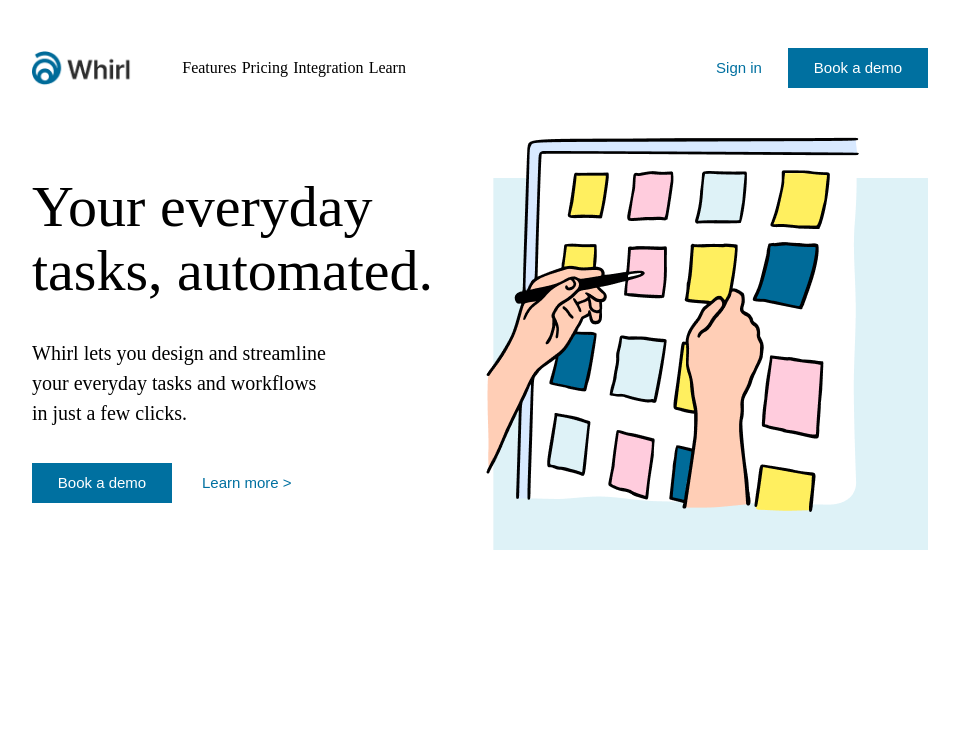
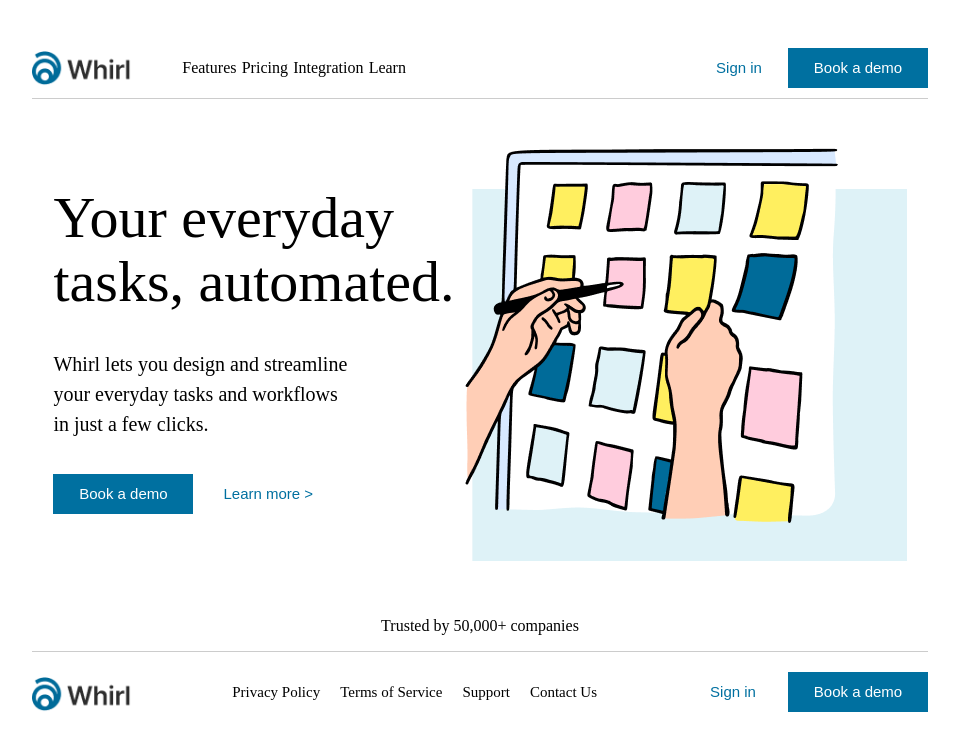
Before and after one commit to pay4ok-exe/Whirl, a plain HTML site: page index.html in a window 1280 px wide. Shown: the whole page, without its empty margins (160-1119 px from the left). Drawn offline with Linux system fonts and the light colour scheme.

Commit message:
Added Footer

```diff
--- a/index.html
+++ b/index.html
@@ -44,15 +44,33 @@
             <img src="./assets/feature.png"/>
         </section>
 
+
         <section class="pricing-container">
+            <p>Trusted by 50,000+ companies</p>
+            <div class="supporters">
 
+            </div>
         </section>
 
     </main>
 
     <footer>
+        <div class="footer-logo">
+            <img class="logo" src="./assets/logo.png" alt="Footer Logo"/>
+        </div>
+        <div class="footer-navbar">
+            <div class="footer-nav-actions">
+                <a href="#">Privacy Policy</a>
+                <a href="#">Terms of Service</a>
+                <a href="#">Support</a>
+                <a href="#">Contact Us</a>
+            </div>
 
-
+            <div class="footer-btns">
+                <button class="signBtn">Sign in</button>
+                <button class="demoBtn">Book a demo</button>
+            </div>
+        </div>
     </footer>
 
     <script>
--- a/style.css
+++ b/style.css
@@ -2,7 +2,7 @@ body{
     margin: 0;
     padding: 0;
     box-sizing: border-box;
-    padding: 3rem 12rem;
+    padding: 3rem 12rem 1rem 12rem;
     height: 100vh;
     width: 100vw;
     font-family: 'Times New Roman', Courier, sans-serif;
@@ -11,6 +11,8 @@ body{
 header{
     display: flex;
     align-items: center;
+    padding: 0 0 10px 0;
+    border-bottom: 1px solid #ccc;
     /* width: 100%; */
 }
 
@@ -66,9 +68,50 @@ header{
     line-height: 24px;
 }
 
+footer{
+    display: flex;
+    justify-content: space-between;
+    align-items: flex-end;
+    padding: 20px 0 0 0;
+    border-top: 1px solid #ccc;
+}
+
+.footer-logo{
+    height: 35px;
+    margin-right: 50px;
+}
+
+.footer-navbar{
+    display: flex;
+    flex: 1;
+    justify-content: space-between;
+    align-items: center;
+}
+
+.footer-nav-actions{
+    display: flex;
+    gap: 20px;
+}
+
+.footer-nav-actions a{
+    text-decoration: none;
+    cursor: pointer;
+    font-family: inherit;
+    font-size: 15px;
+    color: black;
+}
+
+.footer-btns{
+    display: flex;
+    gap: 10px;
+    justify-content: space-between;
+}
+
+
 main{
     display: flex;
     align-items: center;
+    flex-direction: column;
 }
 
 
@@ -98,6 +141,7 @@ main{
 
 .features-texts p{
     margin: 0;
+    font-family: inherit;
     font-size: 20px;
     font-weight: 400;
     line-height: 30px;
```
Also changed, not shown: assets/focusfox.png (added).
